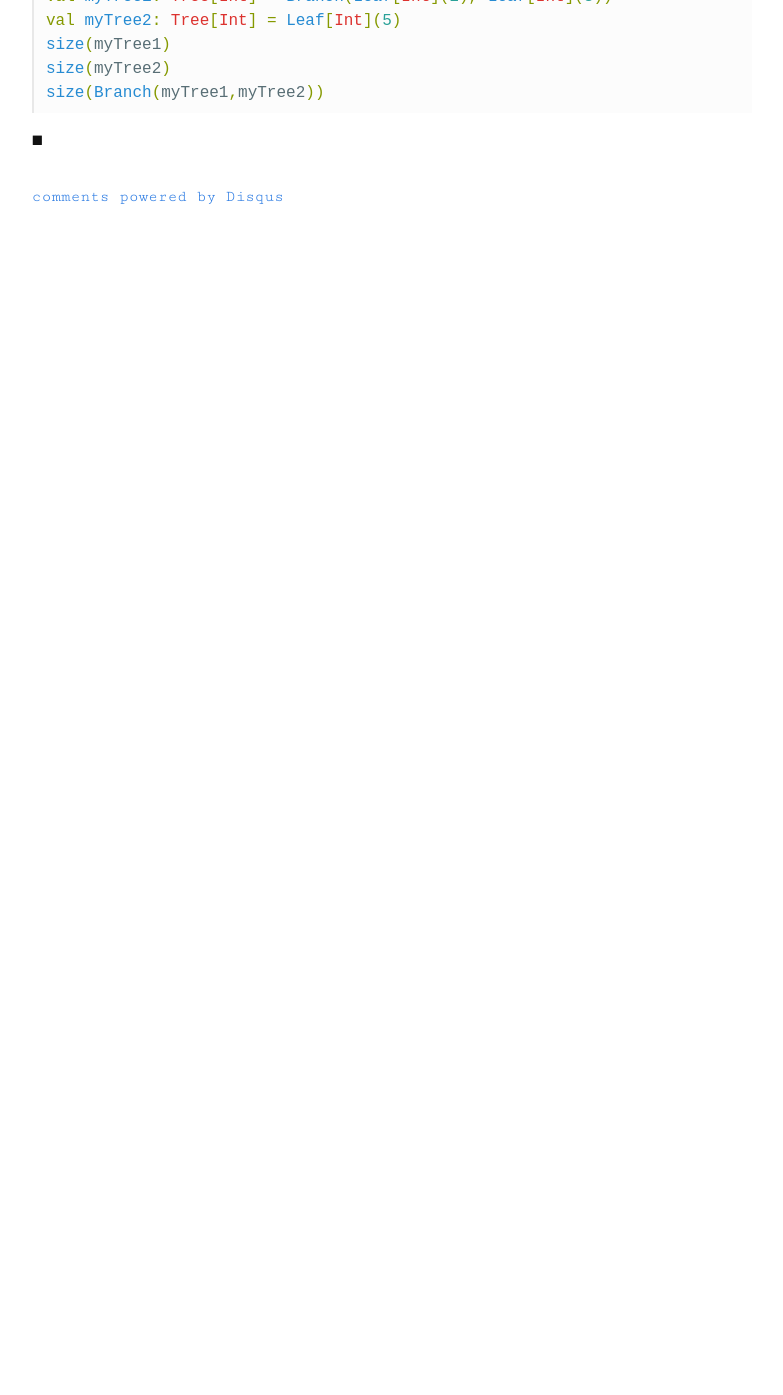
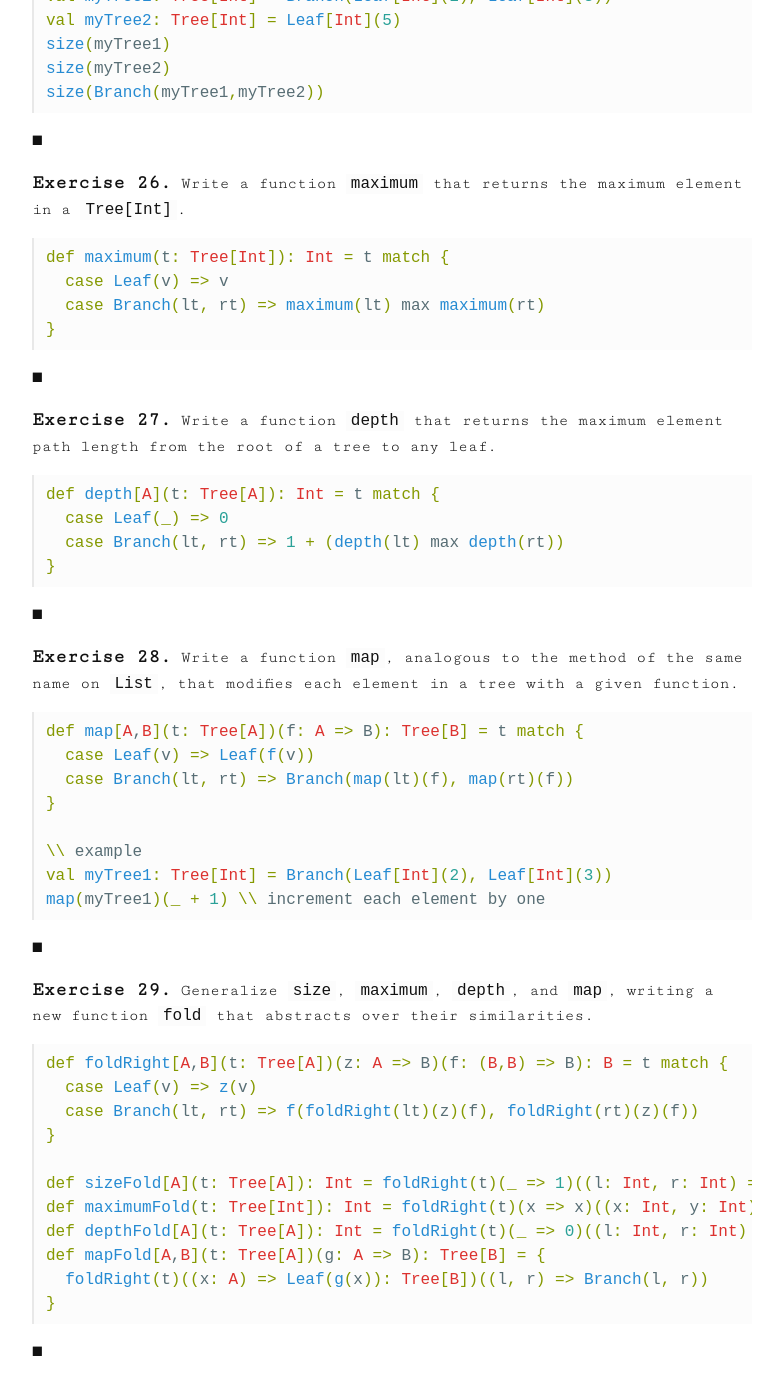
Before and after one commit to syaning/slim, a Jekyll site: the page built from _posts/2017-11-01-chapter-3-exercises.md, in a window 1280 px wide and 1400 px high, scrolled down 7708 px. Shown: the top 1395 px of the window, without its empty margins (248-1031 px from the left). Built offline with Jekyll 4.4.1, drawn with Linux system fonts in a browser that asks for light colours; formulas are drawn with MathJax 3; comment, search, counter and statistics services are not loaded; before the commit the page ends 7949 px from its top, so only the background shows below that.

Commit message:
add remainder of solutions for tree exercises

````diff
--- a/_posts/2017-11-01-chapter-3-exercises.md
+++ b/_posts/2017-11-01-chapter-3-exercises.md
@@ -342,3 +342,57 @@ size(myTree2)
 size(Branch(myTree1,myTree2))
 ```
 \\(\blacksquare\\)
+
+**<span style="font-size:larger;">Exercise 26.</span>**
+Write a function `maximum` that returns the maximum element in a `Tree[Int]`.
+```scala
+def maximum(t: Tree[Int]): Int = t match {
+  case Leaf(v) => v
+  case Branch(lt, rt) => maximum(lt) max maximum(rt)
+}
+```
+\\(\blacksquare\\)
+
+**<span style="font-size:larger;">Exercise 27.</span>**
+Write a function `depth` that returns the maximum element path length from the
+root of a tree to any leaf.
+```scala
+def depth[A](t: Tree[A]): Int = t match {
+  case Leaf(_) => 0
+  case Branch(lt, rt) => 1 + (depth(lt) max depth(rt))
+}
+```
+\\(\blacksquare\\)
+
+**<span style="font-size:larger;">Exercise 28.</span>**
+Write a function `map`, analogous to the method of the same name on `List`, that
+modifies each element in a tree with a given function.
+```scala
+def map[A,B](t: Tree[A])(f: A => B): Tree[B] = t match {
+  case Leaf(v) => Leaf(f(v))
+  case Branch(lt, rt) => Branch(map(lt)(f), map(rt)(f))
+}
+
+\\ example
+val myTree1: Tree[Int] = Branch(Leaf[Int](2), Leaf[Int](3))
+map(myTree1)(_ + 1) \\ increment each element by one
+```
+\\(\blacksquare\\)
+
+**<span style="font-size:larger;">Exercise 29.</span>**
+Generalize `size`, `maximum`, `depth`, and `map`, writing a new function `fold`
+that abstracts over their similarities.
+```scala
+def foldRight[A,B](t: Tree[A])(z: A => B)(f: (B,B) => B): B = t match {
+  case Leaf(v) => z(v)
+  case Branch(lt, rt) => f(foldRight(lt)(z)(f), foldRight(rt)(z)(f))
+}
+
+def sizeFold[A](t: Tree[A]): Int = foldRight(t)(_ => 1)((l: Int, r: Int) => 1 + l + r)
+def maximumFold(t: Tree[Int]): Int = foldRight(t)(x => x)((x: Int, y: Int) => x max y)
+def depthFold[A](t: Tree[A]): Int = foldRight(t)(_ => 0)((l: Int, r: Int) => 1 + (l max r))
+def mapFold[A,B](t: Tree[A])(g: A => B): Tree[B] = {
+  foldRight(t)((x: A) => Leaf(g(x)): Tree[B])((l, r) => Branch(l, r))
+}
+```
+\\(\blacksquare\\)
````
